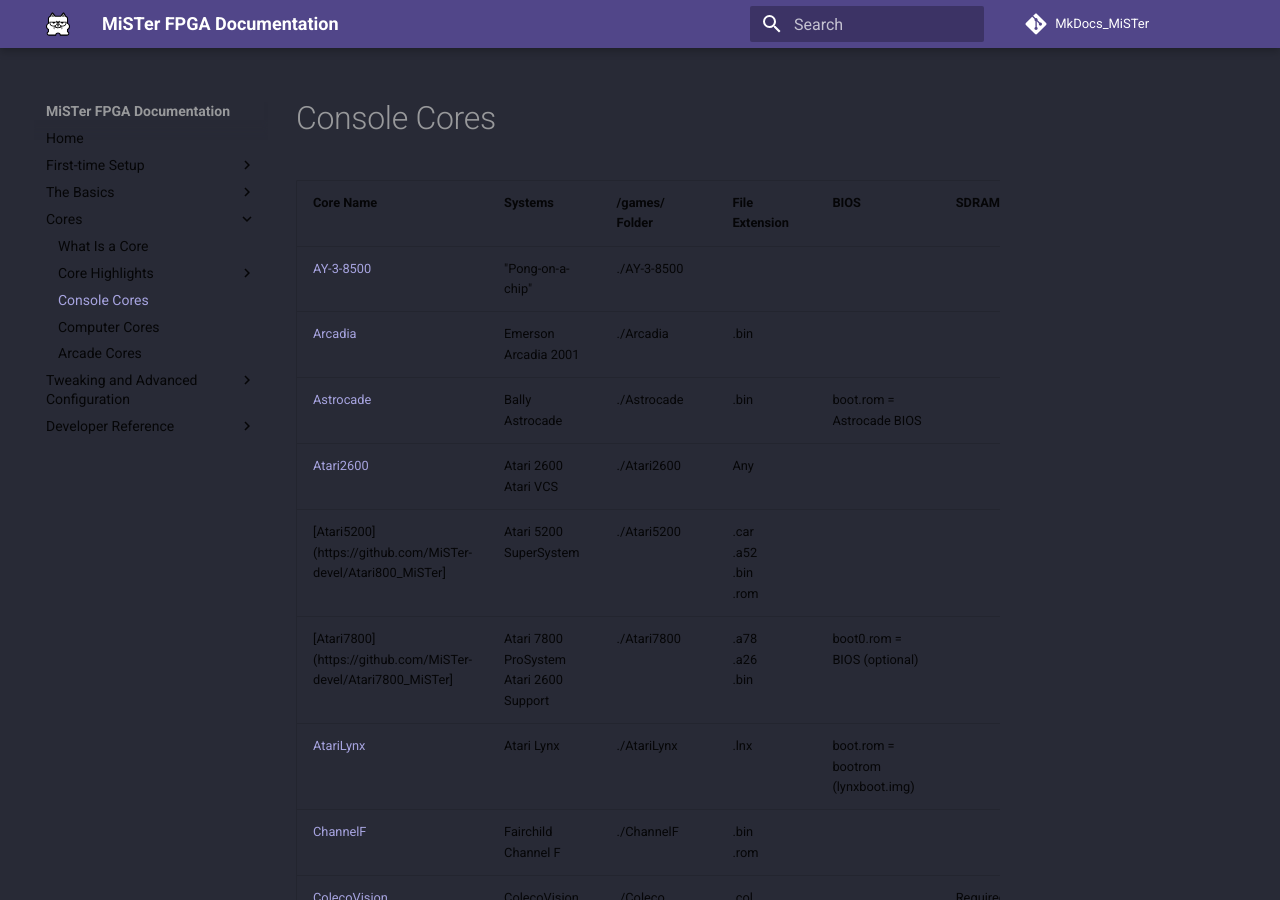
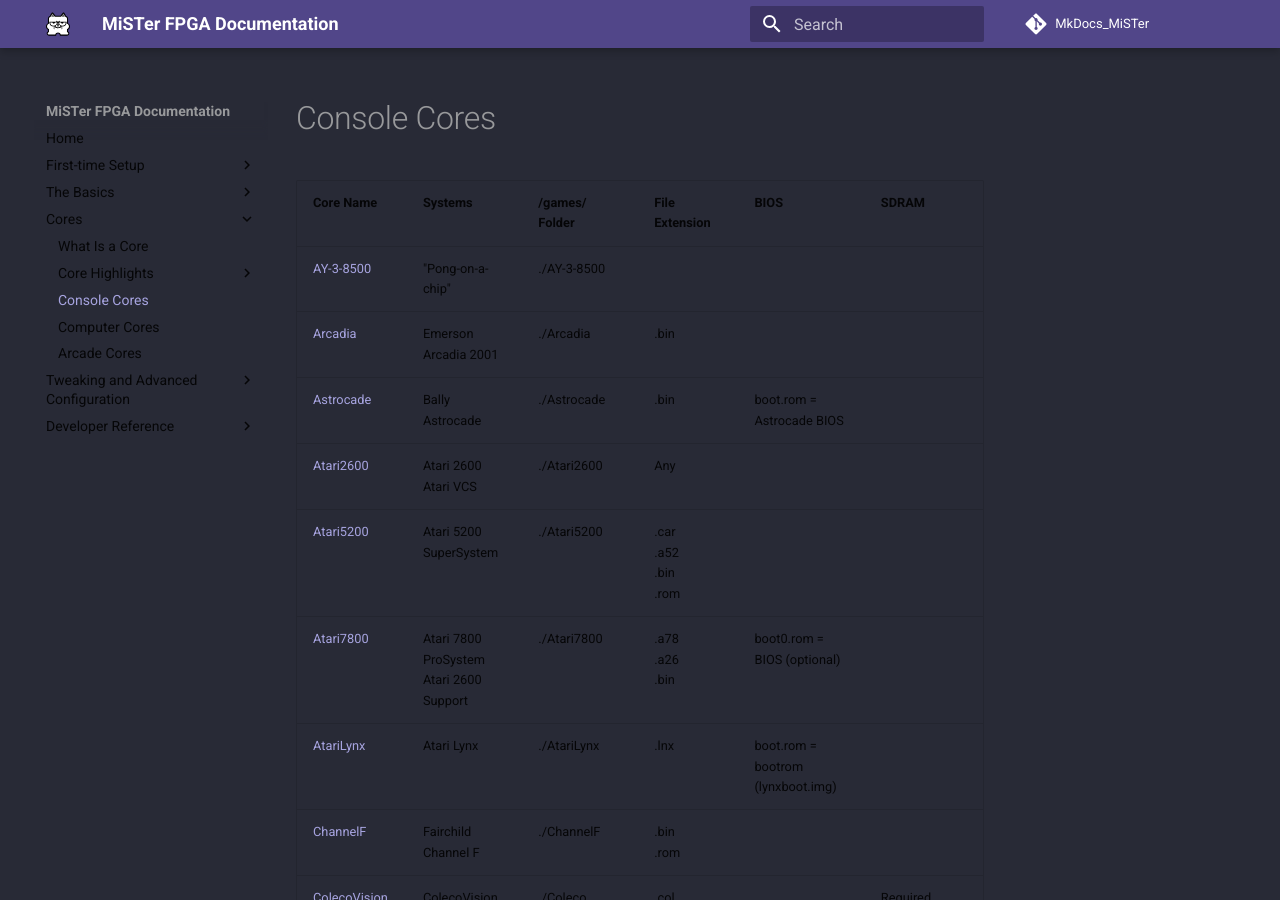
Before and after one commit to tofukazoo/MkDocs_MiSTer, an MkDocs documentation site: the page built from docs/cores/console.md, in a window 1280 px wide and 900 px high. Built offline with MkDocs 1.6.1 and Material for MkDocs 9.7.7, drawn with Linux system fonts in a browser that asks for light colours; comment, search, counter and statistics services are not loaded; some of the changed lines change nothing that is shown.

Commit message:
fix busted links

```diff
--- a/docs/cores/console.md
+++ b/docs/cores/console.md
@@ -1,27 +1,27 @@
 | Core Name                                                                     | Systems                                                                                                 | /games/ Folder          | File Extension                            | BIOS                                                                                                                                          | SDRAM       |
 | ----------------------------------------------------------------------------- | ------------------------------------------------------------------------------------------------------- | ----------------------- | ----------------------------------------- | --------------------------------------------------------------------------------------------------------------------------------------------- | ----------- |
-| [AY-3-8500](https://github.com/MiSTer-devel/AY-3-8500-MiSTer)               | "Pong-on-a-chip"                                                                                        | ./AY-3-8500             |                                           |                                                                                                                                               |             |
-| [Arcadia](https://github.com/MiSTer-devel/Arcadia\_MiSTer)                  | Emerson Arcadia 2001                                                                                    | ./Arcadia               | .bin                                      |                                                                                                                                               |             |
-| [Astrocade](https://github.com/MiSTer-devel/Astrocade\_MiSTer)              | Bally Astrocade                                                                                         | ./Astrocade             | .bin                                      | boot.rom = Astrocade BIOS                                                                                                                     |             |
-| [Atari2600](https://github.com/MiSTer-devel/Atari2600\_MiSTer)              | Atari 2600<br>Atari VCS                                                                                 | ./Atari2600             | Any                                       |                                                                                                                                               |             |
-| [Atari5200](https://github.com/MiSTer-devel/Atari800\_MiSTer\]              | Atari 5200 SuperSystem                                                                                  | ./Atari5200             | .car<br>.a52<br>.bin<br>.rom              |                                                                                                                                               |             |
-| [Atari7800](https://github.com/MiSTer-devel/Atari7800\_MiSTer\]             | Atari 7800 ProSystem<br>Atari 2600 Support                                                              | ./Atari7800             | .a78<br>.a26<br>.bin                      | boot0.rom = BIOS (optional)                                                                                                                   |             |
-| [AtariLynx](https://github.com/MiSTer-devel/AtariLynx\_MiSTer)              | Atari Lynx                                                                                              | ./AtariLynx             | .lnx                                      | boot.rom = bootrom (lynxboot.img)                                                                                                             |             |
-| [ChannelF](https://github.com/MiSTer-devel/ChannelF\_MiSTer)                | Fairchild Channel F                                                                                     | ./ChannelF              | .bin<br>.rom                              |                                                                                                                                               |             |
-| [ColecoVision](https://github.com/MiSTer-devel/ColecoVision\_MiSTer)        | ColecoVision<br>Sega SG-1000                                                                            | ./Coleco<br>./SG1000    | .col<br>.bin<br>.rom<br>.sg               |                                                                                                                                               | Required    |
-| [GBA](https://github.com/MiSTer-devel/GBA\_MiSTer)                          | Nintendo Game Boy Advance                                                                               | ./GBA                   | .gba                                      | boot.rom = BIOS (recommended)                                                                                                                 | Recommended |
-| [GBA2P](https://github.com/MiSTer-devel/GBA\_MiSTer/tree/GBA2P)             | 2x Game Boy Advance (2-Player)                                                                          | ./GBA2P                 | .gba                                      | boot.rom = BIOS (recommended)                                                                                                                 | Required    |
-| [GameBoy](https://github.com/MiSTer-devel/Gameboy\_MiSTer)                  | Nintendo Game Boy                                                                                       | ./Gameboy               | .gb<br>.gbc                               | boot1.rom = Gameboy Color BIOS<br>boot2.rom = autoload a game                                                                                 | Required    |
-| [Gameboy2P](https://github.com/MiSTer-devel/Gameboy\_MiSTer/tree/Gameboy2P) | 2x Game Boy (2-Player)                                                                                  | ./Gameboy2P             | .gb<br>.gbc                               | boot1.rom = Gameboy Color BIOS<br>boot2.rom = autoload a game                                                                                 | Required    |
-| [Genesis](https://github.com/MiSTer-devel/Genesis\_MiSTer)                  | Sega Genesis<br>Sega Mega Drive                                                                         | ./Genesis               | .md<br>.bin<br>.gen                       |                                                                                                                                               | Recommended |
-| [Intv](https://github.com/MiSTer-devel/Intv\_MiSTer)                        | Mattel Intellivision                                                                                    | ./Intv                  | .rom<br>.int<br>.bin                      | boot0.rom = exec.bin<br>boot1.rom = grom.bin<br>boot2.rom = sp0256-012.bin<br>boot3.rom = ecs.bin                                             |             |
-| [MegaCD](https://github.com/MiSTer-devel/MegaCD\_MiSTer)                    | Sega CD<br>Sega Mega-CD                                                                                 | ./MegaCD                | .cue/.bin<br>.chd                         | boot.rom = BIOS<br>cd\_bios.rom = separate folder BIOS                                                                                        | Required    |
-| [NES](https://github.com/MiSTer-devel/NES\_MiSTer)                          | Nintendo Entertainment System<br>Famicom Disk System<br>NSF Music Player                                | ./NES                   | .nes<br>.fds<br>.nsf                      | boot0.rom = FDS BIOS<br>boot1.rom = NES Cart (optional)<br>boot2.rom = blank FDS image (optional)<br>boot3.rom = .PAL Palette File (optional) | Required    |
-| [NeoGeo](https://github.com/MiSTer-devel/NeoGeo\_MiSTer)                    | SNK Neo Geo AES & MVS                                                                                   | ./NeoGeo                | .neo<br>.zip                              | 000-lo.lo<br>sfix.sfix<br>sp-s2.sp1 (MVS)<br>neo-epo.sp1 (AES)<br>uni-bios.rom                                                                | Required    |
-| [Odyssey2](https://github.com/MiSTer-devel/Odyssey2\_MiSTer)                | Magnavox Odyssey 2<br>Philips Odyssey 2<br>Philips Videopac G7000                                       | ./Odyssey2              | .bin<br>.rom<br>.chr                      |                                                                                                                                               |             |
-| [SMS](https://github.com/MiSTer-devel/SMS\_MiSTer)                          | Sega Master System<br>Sega Game Gear<br>Sega SG-1000                                                    | ./SMS<br>./SG1000       | .sms<br>.gg<br>.sg                        |                                                                                                                                               | Required    |
-| [SNES](https://github.com/MiSTer-devel/SNES\_MiSTer)                        | Super Nintendo Entertainment System<br>Nintendo Satellaview<br>SPC Music Player                         | ./SNES                  | .sfc<br>.smc<br>.bin<br>.bs<br>.spc       | bsx\_bios.rom = Satellaview ROM                                                                                                               | Required    |
-| [TurboGrafx16](https://github.com/MiSTer-devel/TurboGrafx16\_MiSTer)        | NEC TurboGrafx-16 / PC Engine<br>CD-ROM² / Super CD-ROM²<br>Duo / TurboDuo<br>SuperGrafx<br>Arcade Card | ./TGFX16<br>./TGFX16-CD | .pce<br>.bin<br>.sgx<br>.cue/.bin<br>.chd | cd\_bios.rom = BIOS Place in tgfx16-cd                                                                                                        | Recommended |
-| [VC4000](https://github.com/MiSTer-devel/VC4000\_MiSTer)                    | Interton VC4000<br>Acetronic MPU-1000<br>Occitane OC2000                                                | ./VC4000                | .bin                                      |                                                                                                                                               |             |
-| [Vectrex](https://github.com/MiSTer-devel/Vectrex\_MiSTer)                  | Vectrex                                                                                                 | ./Vectrex               | .vec<br>.bin<br>.rom                      |                                                                                                                                               |             |
-| [WonderSwan](https://github.com/MiSTer-devel/WonderSwan\_MiSTer)            | Bandai WonderSwan<br>WonderSwan Color<br>SwanCrystal                                                    | ./WonderSwan            | .ws<br>.wsc                               | boot.rom = WonderSwan bootrom<br>boot1.rom = WonderSwan Color bootrom                                                                         | Required    |
+| [AY-3-8500](https://github.com/MiSTer-devel/AY-3-8500-MiSTer)                 | "Pong-on-a-chip"                                                                                        | ./AY-3-8500             |                                           |                                                                                                                                               |             |
+| [Arcadia](https://github.com/MiSTer-devel/Arcadia_MiSTer)                     | Emerson Arcadia 2001                                                                                    | ./Arcadia               | .bin                                      |                                                                                                                                               |             |
+| [Astrocade](https://github.com/MiSTer-devel/Astrocade_MiSTer)                 | Bally Astrocade                                                                                         | ./Astrocade             | .bin                                      | boot.rom = Astrocade BIOS                                                                                                                     |             |
+| [Atari2600](https://github.com/MiSTer-devel/Atari2600_MiSTer)                 | Atari 2600<br>Atari VCS                                                                                 | ./Atari2600             | Any                                       |                                                                                                                                               |             |
+| [Atari5200](https://github.com/MiSTer-devel/Atari800_MiSTer)                  | Atari 5200 SuperSystem                                                                                  | ./Atari5200             | .car<br>.a52<br>.bin<br>.rom              |                                                                                                                                               |             |
+| [Atari7800](https://github.com/MiSTer-devel/Atari7800_MiSTer)                 | Atari 7800 ProSystem<br>Atari 2600 Support                                                              | ./Atari7800             | .a78<br>.a26<br>.bin                      | boot0.rom = BIOS (optional)                                                                                                                   |             |
+| [AtariLynx](https://github.com/MiSTer-devel/AtariLynx_MiSTer)                 | Atari Lynx                                                                                              | ./AtariLynx             | .lnx                                      | boot.rom = bootrom (lynxboot.img)                                                                                                             |             |
+| [ChannelF](https://github.com/MiSTer-devel/ChannelF_MiSTer)                   | Fairchild Channel F                                                                                     | ./ChannelF              | .bin<br>.rom                              |                                                                                                                                               |             |
+| [ColecoVision](https://github.com/MiSTer-devel/ColecoVision_MiSTer)           | ColecoVision<br>Sega SG-1000                                                                            | ./Coleco<br>./SG1000    | .col<br>.bin<br>.rom<br>.sg               |                                                                                                                                               | Required    |
+| [GBA](https://github.com/MiSTer-devel/GBA_MiSTer)                             | Nintendo Game Boy Advance                                                                               | ./GBA                   | .gba                                      | boot.rom = BIOS (recommended)                                                                                                                 | Recommended |
+| [GBA2P](https://github.com/MiSTer-devel/GBA_MiSTer/tree/GBA2P)                | 2x Game Boy Advance (2-Player)                                                                          | ./GBA2P                 | .gba                                      | boot.rom = BIOS (recommended)                                                                                                                 | Required    |
+| [GameBoy](https://github.com/MiSTer-devel/Gameboy_MiSTer)                     | Nintendo Game Boy                                                                                       | ./Gameboy               | .gb<br>.gbc                               | boot1.rom = Gameboy Color BIOS<br>boot2.rom = autoload a game                                                                                 | Required    |
+| [Gameboy2P](https://github.com/MiSTer-devel/Gameboy_MiSTer/tree/Gameboy2P)    | 2x Game Boy (2-Player)                                                                                  | ./Gameboy2P             | .gb<br>.gbc                               | boot1.rom = Gameboy Color BIOS<br>boot2.rom = autoload a game                                                                                 | Required    |
+| [Genesis](https://github.com/MiSTer-devel/Genesis_MiSTer)                     | Sega Genesis<br>Sega Mega Drive                                                                         | ./Genesis               | .md<br>.bin<br>.gen                       |                                                                                                                                               | Recommended |
+| [Intv](https://github.com/MiSTer-devel/Intv_MiSTer)                           | Mattel Intellivision                                                                                    | ./Intv                  | .rom<br>.int<br>.bin                      | boot0.rom = exec.bin<br>boot1.rom = grom.bin<br>boot2.rom = sp0256-012.bin<br>boot3.rom = ecs.bin                                             |             |
+| [MegaCD](https://github.com/MiSTer-devel/MegaCD_MiSTer)                       | Sega CD<br>Sega Mega-CD                                                                                 | ./MegaCD                | .cue/.bin<br>.chd                         | boot.rom = BIOS<br>cd\_bios.rom = separate folder BIOS                                                                                        | Required    |
+| [NES](https://github.com/MiSTer-devel/NES_MiSTer)                             | Nintendo Entertainment System<br>Famicom Disk System<br>NSF Music Player                                | ./NES                   | .nes<br>.fds<br>.nsf                      | boot0.rom = FDS BIOS<br>boot1.rom = NES Cart (optional)<br>boot2.rom = blank FDS image (optional)<br>boot3.rom = .PAL Palette File (optional) | Required    |
+| [NeoGeo](https://github.com/MiSTer-devel/NeoGeo_MiSTer)                       | SNK Neo Geo AES & MVS                                                                                   | ./NeoGeo                | .neo<br>.zip                              | 000-lo.lo<br>sfix.sfix<br>sp-s2.sp1 (MVS)<br>neo-epo.sp1 (AES)<br>uni-bios.rom                                                                | Required    |
+| [Odyssey2](https://github.com/MiSTer-devel/Odyssey2_MiSTer)                   | Magnavox Odyssey 2<br>Philips Odyssey 2<br>Philips Videopac G7000                                       | ./Odyssey2              | .bin<br>.rom<br>.chr                      |                                                                                                                                               |             |
+| [SMS](https://github.com/MiSTer-devel/SMS_MiSTer)                             | Sega Master System<br>Sega Game Gear<br>Sega SG-1000                                                    | ./SMS<br>./SG1000       | .sms<br>.gg<br>.sg                        |                                                                                                                                               | Required    |
+| [SNES](https://github.com/MiSTer-devel/SNES_MiSTer)                           | Super Nintendo Entertainment System<br>Nintendo Satellaview<br>SPC Music Player                         | ./SNES                  | .sfc<br>.smc<br>.bin<br>.bs<br>.spc       | bsx\_bios.rom = Satellaview ROM                                                                                                               | Required    |
+| [TurboGrafx16](https://github.com/MiSTer-devel/TurboGrafx16_MiSTer)           | NEC TurboGrafx-16 / PC Engine<br>CD-ROM² / Super CD-ROM²<br>Duo / TurboDuo<br>SuperGrafx<br>Arcade Card | ./TGFX16<br>./TGFX16-CD | .pce<br>.bin<br>.sgx<br>.cue/.bin<br>.chd | cd\_bios.rom = BIOS Place in tgfx16-cd                                                                                                        | Recommended |
+| [VC4000](https://github.com/MiSTer-devel/VC4000_MiSTer)                       | Interton VC4000<br>Acetronic MPU-1000<br>Occitane OC2000                                                | ./VC4000                | .bin                                      |                                                                                                                                               |             |
+| [Vectrex](https://github.com/MiSTer-devel/Vectrex_MiSTer)                     | Vectrex                                                                                                 | ./Vectrex               | .vec<br>.bin<br>.rom                      |                                                                                                                                               |             |
+| [WonderSwan](https://github.com/MiSTer-devel/WonderSwan_MiSTer)               | Bandai WonderSwan<br>WonderSwan Color<br>SwanCrystal                                                    | ./WonderSwan            | .ws<br>.wsc                               | boot.rom = WonderSwan bootrom<br>boot1.rom = WonderSwan Color bootrom                                                                         | Required    |
```
